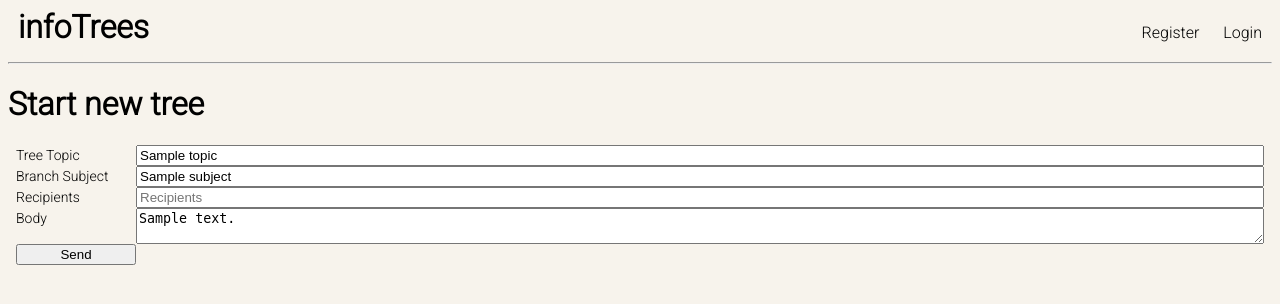
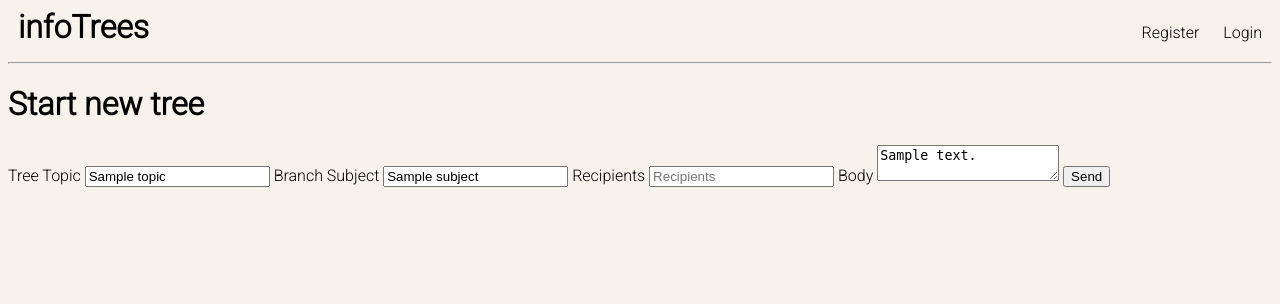
Before and after one commit to pxp888/infotree, a Django app: template forest/templates/forest/compose.html in a window 1280 px wide. Shown: the top 304 px of the page. Run offline with Django 4.2, Linux system fonts and the light colour scheme; the template is opened without the code that fills it: most values are stand-ins (such as "Sample title", 1, 10 or a date in 2020).

Commit message:
update css

```diff
--- a/static/css/style.css
+++ b/static/css/style.css
@@ -11,21 +11,6 @@
 body {
     font-family: Roboto, sans-serif;
     background-color: rgb(247 243 236);
-}
-
-
-.genericForm1 {
-    display: grid;
-    grid-template-columns: 120px 1fr;
-    margin: .5rem;
-    align-items: baseline;
-}
-
-
-
-.genericForm1 label {
-    grid-column-start: 1;
-    font-size: 14px;
 }
 
 .genericForm2 {
@@ -61,8 +46,10 @@ body {
 .itemlist {
     overflow-y: auto;
     height: 70vh;
-    background-color: var(--list_back_color);
-    border: 1px solid rgb(190, 190, 190);
+    /* background-color: var(--list_back_color); */
+    /* border: 1px solid rgb(190, 190, 190); */
+    border-left: 1px solid rgb(190, 190, 190);
+
     margin: .5rem;
 }
 
@@ -121,10 +108,8 @@ p.node_content {
 }
 
 .node.unread {
-    /* background-color: var(--unread_color); */
     border: 3px solid var(--unread_color);
 }
-
 
 .branch {
     display: grid;
```
